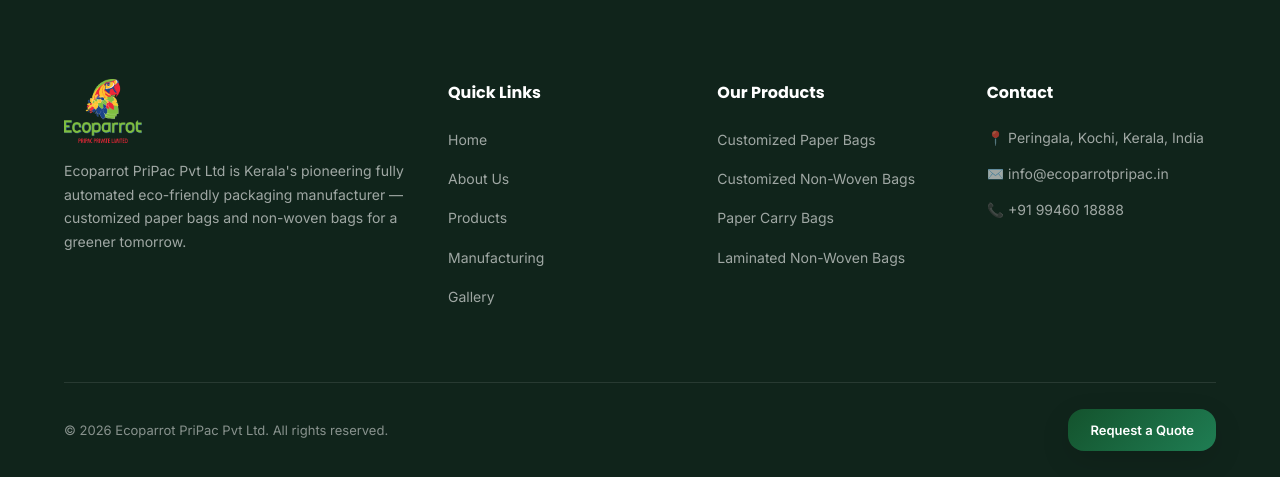
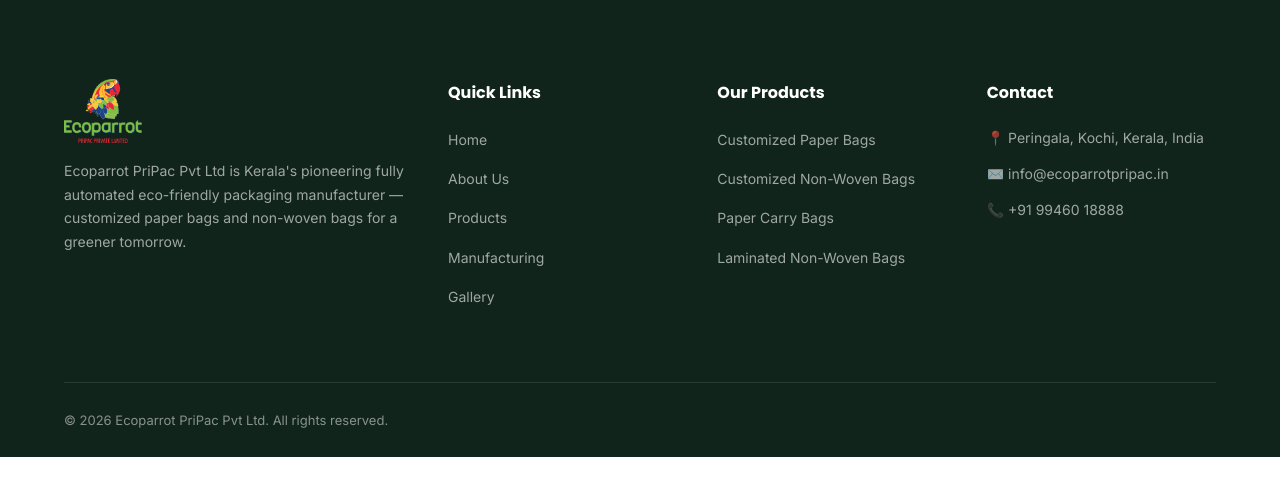
Before and after one commit to nabeel813/Ecoparrot, a Django app: page /about/ in a window 1280 px wide. Shown: the part 3874-4351 px from the top of the page. Run offline with Django 5.2, Linux system fonts and the light colour scheme.

Commit message:
Remove the request a quote

```diff
--- a/templates/website/partials/footer.html
+++ b/templates/website/partials/footer.html
@@ -47,7 +47,7 @@
     <div class="footer-bottom">
         <div class="container footer-bottom-inner">
             <p>&copy; {% now "Y" %} Ecoparrot PriPac Pvt Ltd. All rights reserved.</p>
-            <a href="{% url 'quotes:view' %}" class="btn btn-primary btn-sm">Request a Quote</a>
+
         </div>
     </div>
 </footer>
```
